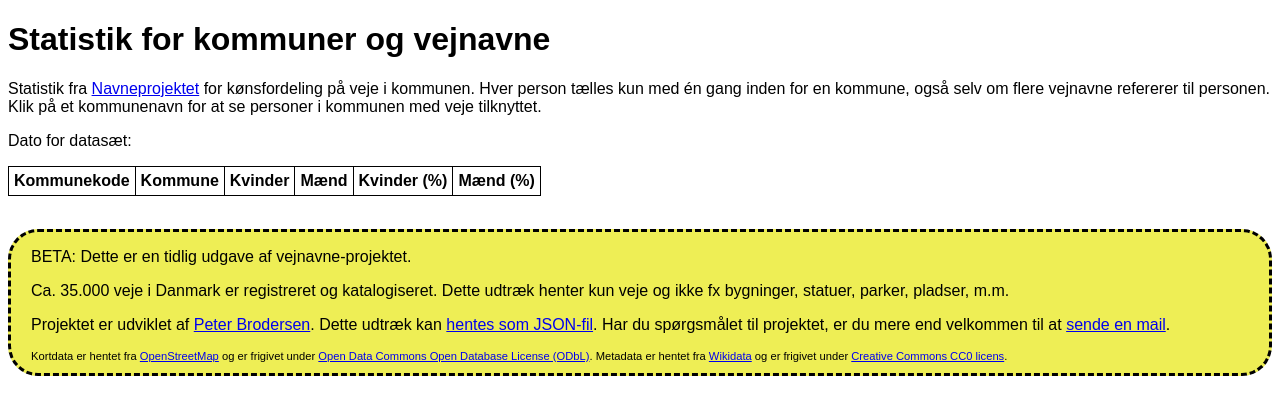
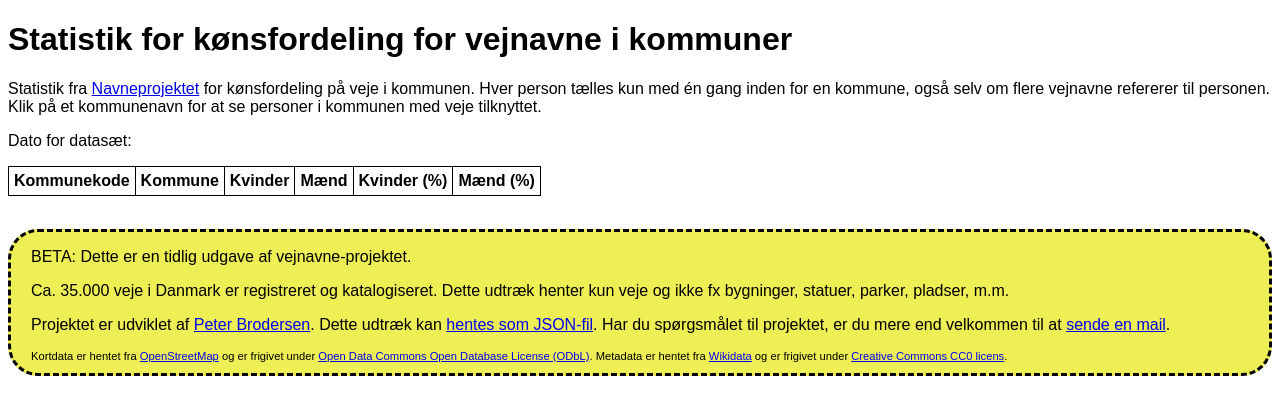
Before and after one commit to PeterBrodersen/osmetymology, a PHP site: page /kommuner/ in a window 1280 px wide. Shown: the top 415 px of the page. Run offline with PHP 8.4, Linux system fonts and the light colour scheme; lists and menus that the app fills with data are empty.

Commit message:
Municipalities, text changes

```diff
--- a/www/index.php
+++ b/www/index.php
@@ -69,7 +69,7 @@
 
     <div id="betaboilerplate">
         <p>
-            BETA: Dette er en tidlig udgave af vejnavne-projektet. Meget mere er på vej, blandt andet opslag på emner, kort, statistik, m.m. Forvent fejl og ændringer.
+            BETA: Dette er en tidlig udgave af vejnavne-projektet. Meget mere er på vej, blandt andet opslag på emner, kort, <a href="kommuner/">statistik</a>, m.m. Forvent fejl og ændringer.
         </p>
         <p>
             Datagrundlaget er veje i det frivillige kort-projekt <a href="https://www.openstreetmap.org/">OpenStreetMap</a>. I løbet af
--- a/www/kommuner/helper.js
+++ b/www/kommuner/helper.js
@@ -59,6 +59,9 @@ function getSingleMunicipalityStats(municipality_code) {
                     <td>${ways}</td>
                     </tr>
                     `;
+                }
+                if (data.items.length == 0) {
+                    html += `<tr><td colspan="2" style="font-style: italic">Ingen registrerede veje i kommunen er opkaldt efter personer</td></tr>`
                 }
                 html += `</tbody>`;
                 $('#singlemunicipality').html(html);
--- a/www/kommuner/index.php
+++ b/www/kommuner/index.php
@@ -3,7 +3,7 @@
 
 <head>
     <title>
-        Oversigt og statistik for kommuner og vejnavne
+        Oversigt og statistik for kønsfordeling for vejnavne i kommuner
     </title>
     <script src="https://code.jquery.com/jquery-3.7.1.min.js"></script>
     <link href='/style.css' rel='stylesheet' />
@@ -15,7 +15,7 @@
 </head>
 
 <body>
-    <h1>Statistik for kommuner og vejnavne</h1>
+    <h1>Statistik for kønsfordeling for vejnavne i kommuner</h1>
     <p>
         Statistik fra <a href="/">Navneprojektet</a> for kønsfordeling på veje i kommunen. Hver person tælles kun med én gang inden for en kommune, også selv
         om flere vejnavne refererer til personen. Klik på et kommunenavn for at se personer i kommunen med veje tilknyttet.
```
